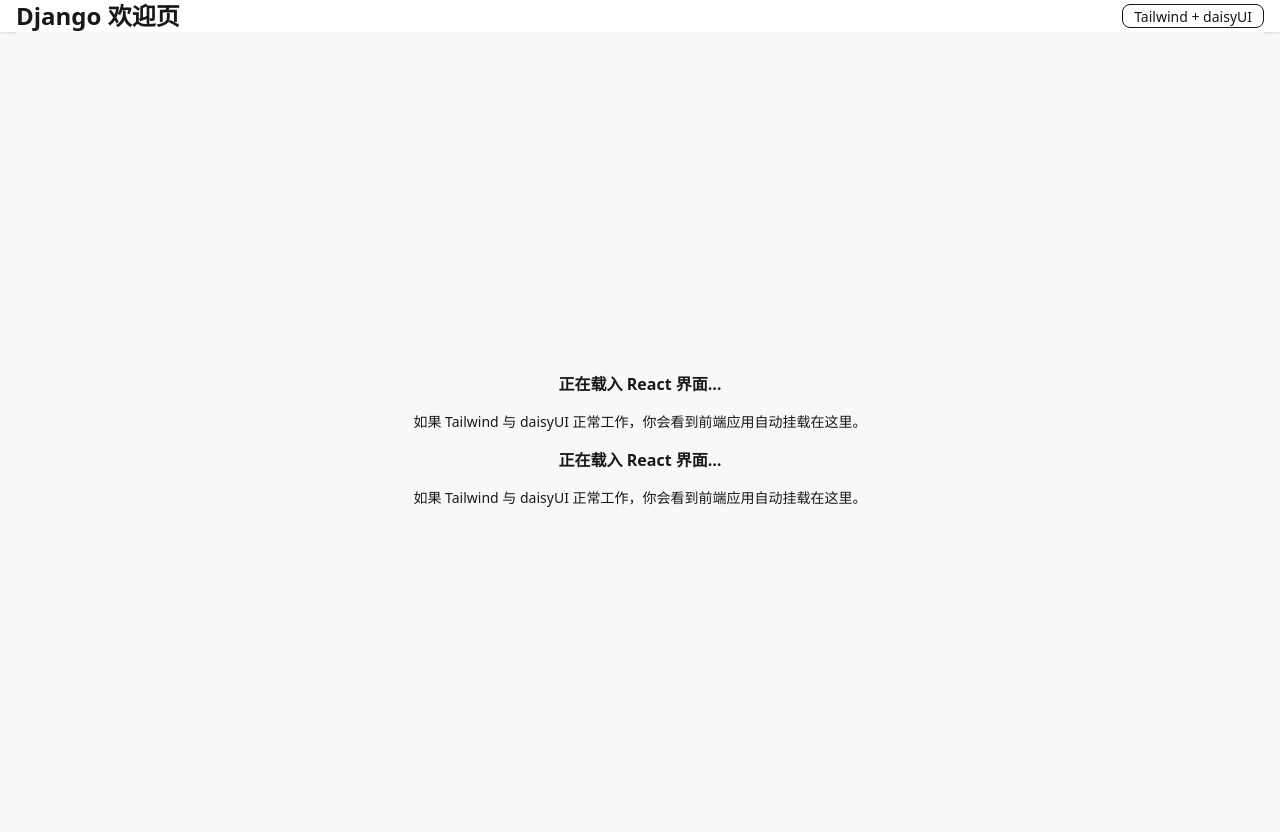
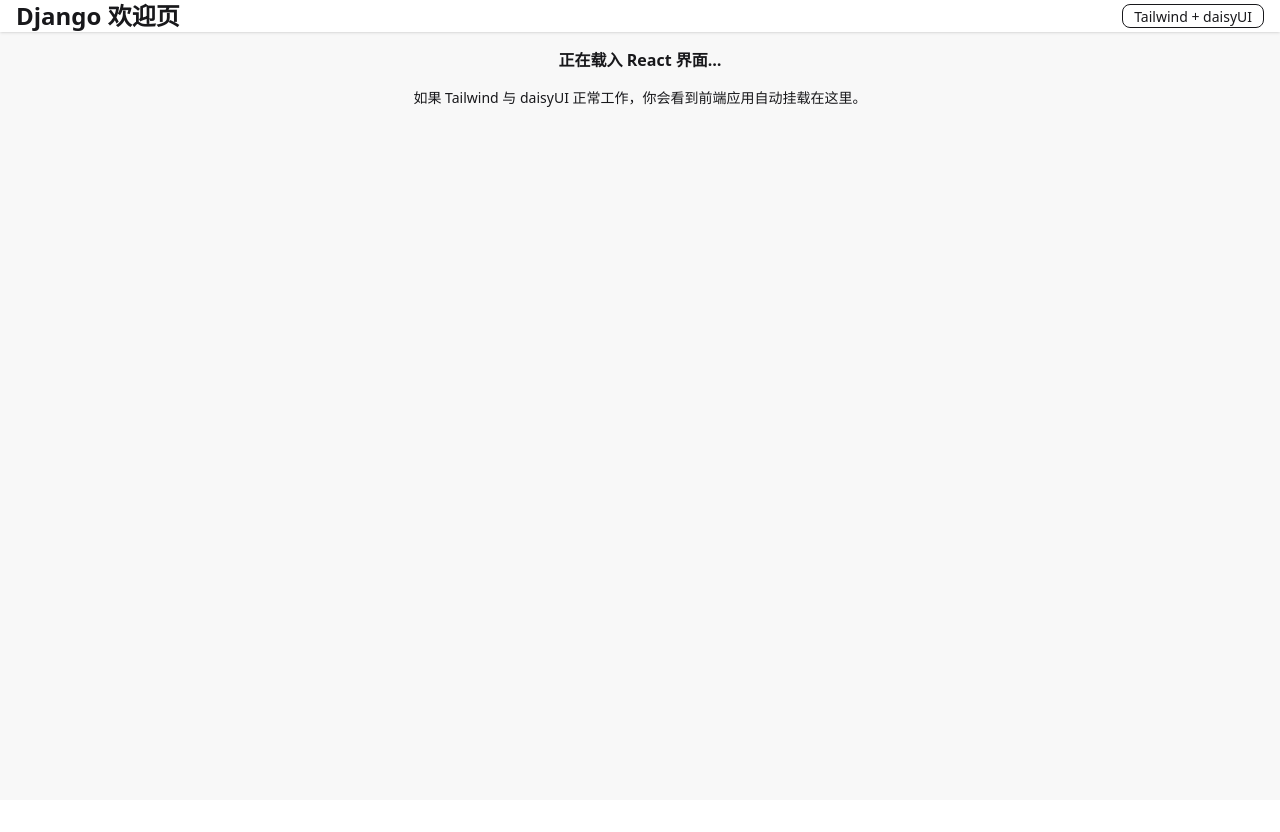
Before and after one commit to justin0x5eed/agent_demo, a Django app: template backend/content/templates/index.html in a window 1280 px wide. After the commit the page ends 107 px from the top, so only its background shows below. Run offline with Django 5.2, Linux system fonts and the light colour scheme; the template is opened without the code that fills it, so the values that code supplies are empty; style sheets or scripts are compiled from the project's sources.

Commit message:
fix django index

```diff
--- a/backend/content/templates/index.html
+++ b/backend/content/templates/index.html
@@ -10,9 +10,7 @@
 {% endblock %}
 
 {% block content %}
-    <div class="flex min-h-screen items-center justify-center bg-base-200 p-6 text-base-content">
-    <div class="grid w-full max-w-5xl gap-8 lg:grid-cols-2  items-stretch">
-    <div id="counter_root">
+    <div id="vite_root">
         <div class="flex min-h-[60vh] flex-col items-center justify-center gap-4 px-6 py-12 text-center">
             <span class="loading loading-spinner loading-lg text-primary" aria-hidden="true"></span>
             <p class="text-lg font-semibold">正在载入 React 界面…</p>
@@ -20,17 +18,6 @@
                 如果 Tailwind 与 daisyUI 正常工作，你会看到前端应用自动挂载在这里。
             </p>
         </div>
-    </div>
-    <div id="progress_root">
-        <div class="flex min-h-[60vh] flex-col items-center justify-center gap-4 px-6 py-12 text-center">
-            <span class="loading loading-spinner loading-lg text-primary" aria-hidden="true"></span>
-            <p class="text-lg font-semibold">正在载入 React 界面…</p>
-            <p class="max-w-xl text-sm text-base-content/70">
-                如果 Tailwind 与 daisyUI 正常工作，你会看到前端应用自动挂载在这里。
-            </p>
-        </div>
-    </div>
-    </div>
     </div>
 {% endblock %}
 
```
